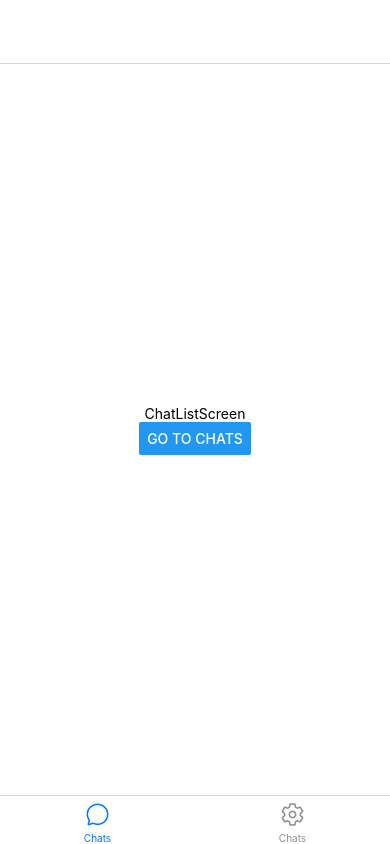
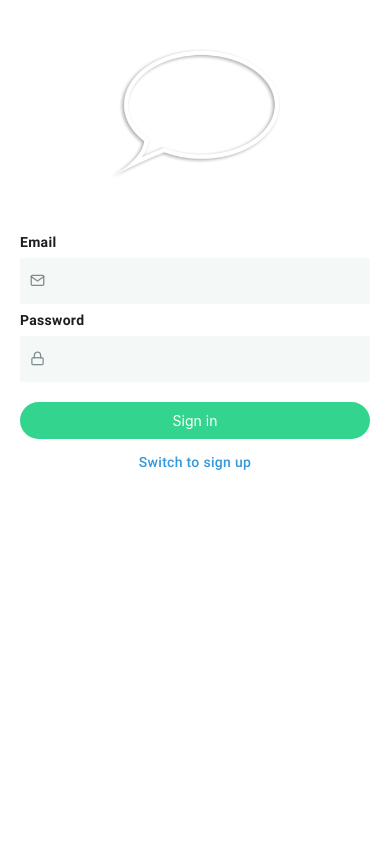
Before and after one commit to Pankaj-suthar777/reacr-native-whatsapp, a React Native app: screen / in a window 390 px wide. Built offline with nearby package versions, Linux system fonts and the light colour scheme.

Commit message:
auth screen

```diff
--- /dev/null
+++ b/components/Input.js
@@ -0,0 +1,70 @@
+import { View, Text, StyleSheet, TextInput } from "react-native";
+import React from "react";
+import colors from "../constants/colors";
+
+const Input = (props) => {
+  return (
+    <View style={styles.container}>
+      <Text style={styles.label}>{props.label}</Text>
+
+      <View style={styles.inputContainer}>
+        {props.icon && (
+          <props.iconPack
+            name={props.icon}
+            size={props.iconSize || 15}
+            style={styles.icon}
+          />
+        )}
+        <TextInput style={styles.input} />
+      </View>
+      {props.errorText && (
+        <View style={styles.errorContainer}>
+          <Text style={styles.errorText}>{props.errorText}</Text>
+        </View>
+      )}
+    </View>
+  );
+};
+
+const styles = StyleSheet.create({
+  container: {
+    width: "100%",
+  },
+  label: {
+    marginVertical: 8,
+    fontFamily: "bold",
+    letterSpacing: 0.3,
+    color: colors.textColor,
+  },
+  inputContainer: {
+    width: "100%",
+    paddingHorizontal: 10,
+    paddingVertical: 15,
+    borderRadius: 2,
+    backgroundColor: colors.nearlyWhite,
+    flexDirection: "row",
+    alignItems: "center",
+  },
+  icon: {
+    marginRight: 10,
+    color: colors.gray,
+  },
+  input: {
+    color: colors.textColor,
+    flex: 1,
+    fontFamily: "regular",
+    letterSpacing: 0.3,
+    paddingTop: 0,
+  },
+  errorContainer: {
+    marginVertical: 5,
+  },
+  errorText: {
+    color: "red",
+    fontSize: 13,
+    letterSpacing: 0.3,
+    fontFamily: "regular",
+  },
+});
+
+export default Input;
--- /dev/null
+++ b/components/PageContainer.js
@@ -0,0 +1,19 @@
+import { StyleSheet, View } from "react-native";
+
+const PageContainer = (props) => {
+  return (
+    <View style={{ ...styles.container, ...props.style }}>
+      {props.children}
+    </View>
+  );
+};
+
+const styles = StyleSheet.create({
+  container: {
+    paddingHorizontal: 20,
+    flex: 1,
+    backgroundColor: "white",
+  },
+});
+
+export default PageContainer;
--- /dev/null
+++ b/components/SignInForm.js
@@ -0,0 +1,23 @@
+import { StyleSheet, Text, View } from "react-native";
+import React from "react";
+import { FontAwesome, Feather } from "@expo/vector-icons";
+import Submitbutton from "../components/Submitbutton";
+import Input from "../components/Input";
+
+const SignInForm = () => {
+  return (
+    <>
+      <Input label="Email" icon="mail" iconPack={Feather} />
+      <Input label="Password" icon="lock" iconPack={Feather} />
+      <Submitbutton
+        title="Sign in"
+        onPress={() => {}}
+        style={{ marginTop: 20 }}
+      />
+    </>
+  );
+};
+
+export default SignInForm;
+
+const styles = StyleSheet.create({});
--- /dev/null
+++ b/components/SignUpForm.js
@@ -0,0 +1,25 @@
+import { StyleSheet, Text, View } from "react-native";
+import React from "react";
+import { FontAwesome, Feather } from "@expo/vector-icons";
+import Submitbutton from "../components/Submitbutton";
+import Input from "../components/Input";
+
+const SignUpForm = () => {
+  return (
+    <>
+      <Input label="First name" icon="user-o" iconPack={FontAwesome} />
+      <Input label="Last name" icon="user-o" iconPack={FontAwesome} />
+      <Input label="Email" icon="mail" iconPack={Feather} />
+      <Input label="Password" icon="lock" iconPack={Feather} />
+      <Submitbutton
+        title="Sign up"
+        onPress={() => {}}
+        style={{ marginTop: 20 }}
+      />
+    </>
+  );
+};
+
+export default SignUpForm;
+
+const styles = StyleSheet.create({});
--- /dev/null
+++ b/components/Submitbutton.js
@@ -0,0 +1,36 @@
+import { StyleSheet, Text, TouchableOpacity, View } from "react-native";
+import React from "react";
+import colors from "../constants/colors";
+
+const Submitbutton = (props) => {
+  const enableBgColor = props.color || colors.primary;
+  const disabledBgColor = colors.lightgray;
+  const bgColor = props.disabled ? disabledBgColor : enableBgColor;
+  return (
+    <TouchableOpacity
+      style={{
+        ...styles.button,
+        ...props.style,
+        ...{ backgroundColor: bgColor },
+      }}
+      onPress={props.disabled ? () => {} : props.onPress}
+      activeOpacity={props.disabled ? 1 : 0.5}
+    >
+      <Text style={{ color: props.disabled ? colors.gray : "white" }}>
+        {props.title}
+      </Text>
+    </TouchableOpacity>
+  );
+};
+
+export default Submitbutton;
+
+const styles = StyleSheet.create({
+  button: {
+    paddingHorizontal: 30,
+    paddingVertical: 10,
+    borderRadius: 30,
+    justifyContent: "center",
+    alignItems: "center",
+  },
+});
--- a/constants/colors.js
+++ b/constants/colors.js
@@ -1,6 +1,10 @@
 const colors = {
   blue: "#3498db",
   lightgray: "#bdc3c7",
+  nearlyWhite: "#F4F8F7",
+  gray: "#7f8c8d",
+  textColor: "#1c1e21",
+  primary: "#32d48e",
 };
 
 export default colors;
--- a/navigation/AppNavigator.js
+++ b/navigation/AppNavigator.js
@@ -1,11 +1,13 @@
 import React from "react";
 import { NavigationContainer } from "@react-navigation/native";
 import MainNavigator from "./MainNavigator";
+import AuthScreen from "../screens/AuthScreen";
 
 const AppNavigator = () => {
+  const isAuth = false;
   return (
     <NavigationContainer>
-      <MainNavigator />
+      {isAuth ? <MainNavigator /> : <AuthScreen />}
     </NavigationContainer>
   );
 };
--- /dev/null
+++ b/screens/AuthScreen.js
@@ -0,0 +1,64 @@
+import {
+  Text,
+  StyleSheet,
+  TouchableOpacity,
+  View,
+  Image,
+  ScrollView,
+  KeyboardAvoidingView,
+} from "react-native";
+import React, { useState } from "react";
+import PageContainer from "../components/PageContainer";
+import { SafeAreaView } from "react-native-safe-area-context";
+import SignUpForm from "../components/SignUpForm";
+import SignInForm from "../components/SignInForm";
+import colors from "../constants/colors";
+import logo from "../assets/images/logo.png";
+
+const AuthScreen = (props) => {
+  const [isSignUp, setIsSignup] = useState(false);
+  return (
+    <SafeAreaView style={{ flex: 1 }}>
+      <PageContainer>
+        <ScrollView>
+          <KeyboardAvoidingView>
+            <View style={styles.imageContainer}>
+              <Image source={logo} style={styles.image} resizeMode="contain" />
+            </View>
+            {isSignUp ? <SignUpForm /> : <SignInForm />}
+
+            <TouchableOpacity
+              onPress={() => setIsSignup((prev) => !prev)}
+              style={styles.linkContainer}
+            >
+              <Text style={styles.link}>{`Switch to ${
+                isSignUp ? "sign in" : "sign up"
+              }`}</Text>
+            </TouchableOpacity>
+          </KeyboardAvoidingView>
+        </ScrollView>
+      </PageContainer>
+    </SafeAreaView>
+  );
+};
+const styles = StyleSheet.create({
+  linkContainer: {
+    justifyContent: "center",
+    alignItems: "center",
+    marginVertical: 15,
+  },
+
+  link: {
+    color: colors.blue,
+    fontFamily: "medium",
+    letterSpacing: 0.3,
+  },
+  imageContainer: {
+    justifyContent: "center",
+    alignItems: "center",
+  },
+  image: {
+    width: "50%",
+  },
+});
+export default AuthScreen;
--- a/screens/ChatScreen.js
+++ b/screens/ChatScreen.js
@@ -6,32 +6,66 @@ import {
   ImageBackground,
   TextInput,
   TouchableOpacity,
+  KeyboardAvoidingView,
+  Platform,
 } from "react-native";
-import React from "react";
+import React, { useCallback, useState } from "react";
 import { SafeAreaView } from "react-native-safe-area-context";
 import { Feather } from "@expo/vector-icons";
 import colors from "../constants/colors";
 
 const ChatScreen = (props) => {
+  const [messageText, setMessageText] = useState("");
+
+  const sendMessage = useCallback(() => {
+    setMessageText("");
+  }, [messageText]);
+
   return (
     <SafeAreaView style={styles.container} edges={["right", "left", "bottom"]}>
       <ImageBackground
         source={require("../assets/images/droplet.jpeg")}
         style={styles.backgroundImage}
       ></ImageBackground>
+      {/* <KeyboardAvoidingView
+        style={styles.screen}
+        behavior={Platform.OS === "ios" ? "padding" : undefined}
+        keyboardVerticalOffset={100}
+      > */}
       <View style={styles.inputContainer}>
         <TouchableOpacity style={styles.mediaButton} onPress={() => {}}>
           <Feather name="plus" size={24} color={colors.blue} />
         </TouchableOpacity>
-        <TextInput style={styles.textbox} />
-        <TouchableOpacity style={styles.mediaButton} onPress={() => {}}>
-          <Feather name="camera" size={24} color={colors.blue} />
-        </TouchableOpacity>
+        <TextInput
+          style={styles.textbox}
+          value={messageText}
+          onChangeText={(text) => setMessageText(text)}
+          onSubmitEditing={sendMessage}
+        />
+
+        {messageText === "" && (
+          <TouchableOpacity style={styles.mediaButton} onPress={() => {}}>
+            <Feather name="camera" size={24} color={colors.blue} />
+          </TouchableOpacity>
+        )}
+
+        {messageText !== "" && (
+          <TouchableOpacity
+            style={{ ...styles.mediaButton, ...styles.sendButton }}
+            onPress={sendMessage}
+          >
+            <Feather name="send" size={20} color={"white"} />
+          </TouchableOpacity>
+        )}
       </View>
+      {/* </KeyboardAvoidingView> */}
     </SafeAreaView>
   );
 };
 const styles = StyleSheet.create({
+  screen: {
+    flex: 1,
+  },
   container: {
     flex: 1,
     flexDirection: "column",
@@ -58,5 +92,12 @@ const styles = StyleSheet.create({
     justifyContent: "center",
     width: 35,
   },
+  sendButton: {
+    backgroundColor: colors.blue,
+    borderRadius: 50,
+    padding: 8,
+    paddingLeft: 6,
+    width: 35,
+  },
 });
 export default ChatScreen;
```
Also changed, not shown: assets/images/logo.png (added).
